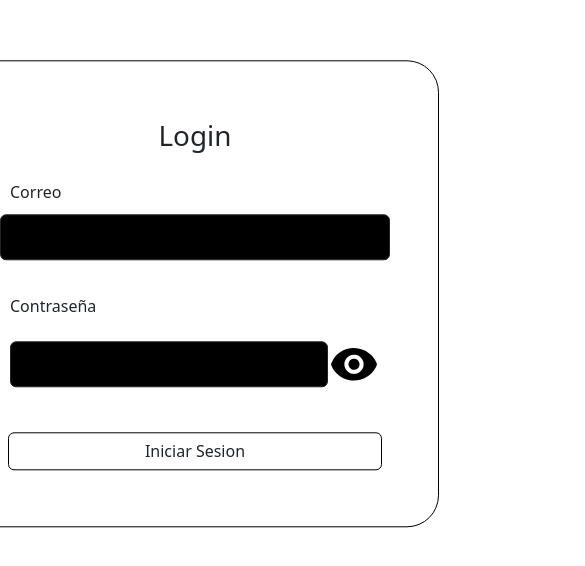
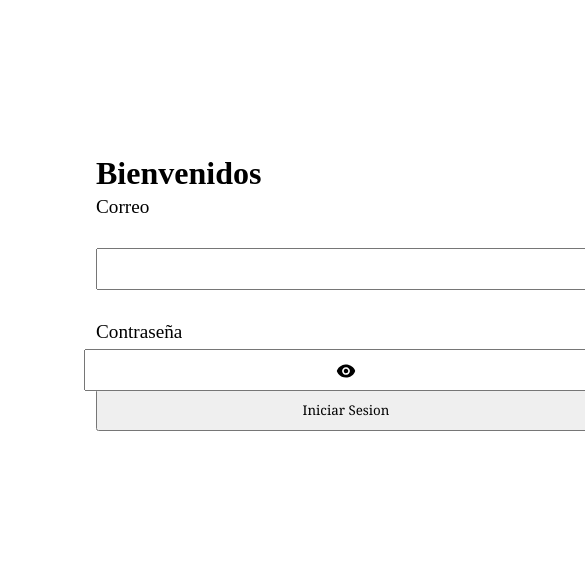
Before and after one commit to no-drive/frontend, a Vue app: page / in a window 390 px wide. Shown: the part 128-694 px from the top of the page, 585 px wide, since content can reach past the window. Built offline with nearby package versions, Linux system fonts and the light colour scheme; no server answers.

Commit message:
haciendo cambios

```diff
--- a/index.html
+++ b/index.html
@@ -3,7 +3,7 @@
   <head>
     <meta charset="UTF-8">
     <link rel="icon" href="/favicon.ico">
-    <link href="https://cdn.jsdelivr.net/npm/bootstrap@5.3.1/dist/css/bootstrap.min.css" rel="stylesheet" integrity="sha384-4bw+/aepP/YC94hEpVNVgiZdgIC5+VKNBQNGCHeKRQN+PtmoHDEXuppvnDJzQIu9" crossorigin="anonymous">
+    <!--link href="https://cdn.jsdelivr.net/npm/bootstrap@5.3.1/dist/css/bootstrap.min.css" rel="stylesheet" integrity="sha384-4bw+/aepP/YC94hEpVNVgiZdgIC5+VKNBQNGCHeKRQN+PtmoHDEXuppvnDJzQIu9" crossorigin="anonymous"--->
     <meta name="viewport" content="width=device-width, initial-scale=1.0">
     <title>Vite App</title>
   </head>
@@ -11,4 +11,51 @@
     <div id="app"></div>
     <script type="module" src="/src/main.js"></script>
   </body>
+  <style>
+
+      /* Eric Meyer's Reset CSS v2.0 - http://cssreset.com */
+      html, body, div, span, applet, object, iframe,
+      h1, h2, h3, h4, h5, h6, p, blockquote, pre,
+      a, abbr, acronym, address, big, cite, code,
+      del, dfn, em, img, ins, kbd, q, s, samp,
+      small, strike, strong, sub, sup, tt, var,
+      b, u, i, center,
+      dl, dt, dd, ol, ul, li,
+      fieldset, form, label, legend,
+      table, caption, tbody, tfoot, thead, tr, th, td,
+      article, aside, canvas, details, embed,
+      figure, figcaption, footer, header, hgroup,
+      menu, nav, output, ruby, section, summary,
+      time, mark, audio, video {
+          margin: 0;
+          padding: 0;
+          border: 0;
+          font-size: 100%;
+          font: inherit;
+          vertical-align: baseline;
+      }
+      /* HTML5 display-role reset for older browsers */
+      article, aside, details, figcaption, figure,
+      footer, header, hgroup, menu, nav, section {
+          display: block;
+      }
+      body {
+          line-height: 1;
+      }
+      ol, ul {
+          list-style: none;
+      }
+      blockquote, q {
+          quotes: none;
+      }
+      blockquote:before, blockquote:after,
+      q:before, q:after {
+          content: '';
+          content: none;
+      }
+      table {
+          border-collapse: collapse;
+          border-spacing: 0;
+      }
+  </style>
 </html>
--- a/src/components/dashboard.vue
+++ b/src/components/dashboard.vue
@@ -5,6 +5,7 @@ import formulario from './dashboard/formulario.vue';
 import configUsuario from './dashboard/configUsuario.vue';
 import listElements from './dashboard/listElements.vue';
 import modalShare from './dashboard/modalShare.vue';
+import './styles/dashboard.css';
 
 export default {
 
@@ -14,17 +15,13 @@ export default {
         },
         openModal(file) {
             this.file = file;
-            console.log(this.file);
             this.showModalPeople = true
         },
-        updateMessage(newMessage) {
-      this.message = newMessage;
-    }
 
     },
     data() {
         return {
-            showModal: false,
+            showModal: true,
             showModalPeople: false,
             file: '',
             message:true
@@ -47,66 +44,20 @@ export default {
     <modalShare class="modal" :file="file" v-if="showModalPeople" @closeModal="showModalPeople = false"></modalShare>
     <div id="dashboard">
         <div id="divConfigUser" class="bg-black">
-            <button @click="showModal = true" id="btnModal" class="p-3" v-if="!showModal">
-                <img src="../assets/configuracion.png" class="responsive"></button>
             <configUsuario v-if="showModal" @close="showModal = false"></configUsuario>
         </div>
         <div id="divContent">
-            <div id="divForm">
-                <formulario @messageFromChildOne="updateMessage" :usuario="usuario" />
-            </div>
+
             <div id="divlistElements">
                 <listElements :message="message"  @modal-open="openModal"></listElements>
             </div>
             <router-link to="/dashboard/users">holi</router-link>
             <router-view></router-view>
         </div>
+        <div id="derecha">
+            <div id="divForm">
+                <formulario @messageFromChildOne="updateMessage" :usuario="usuario" />
+            </div>
+        </div>
     </div>
 </template>
-
-<style>
-#dashboard {
-    width: 100%;
-    height: 100%;
-    display: grid;
-    grid-template-columns: 1fr 12fr;
-}
-
-#btnModal {
-    position: sticky;
-    top: 50vh;
-    align-self: center;
-    transform: translate(0%, -50%);
-    border: none;
-    background: none;
-    padding: 0;
-    margin: 0;
-}
-
-#divContent {
-    min-height: 100vh;
-}
-
-.responsive {
-    width: 100%;
-    height: auto;
-}
-
-.modal {
-    position: fixed;
-    width: 100%;
-    height: 100%;
-    z-index: 999;
-    display: flex;
-    align-items: center;
-    justify-content: center;
-    background-color: rgba(0, 0, 0, 0.5);
-    /* Fondo oscuro semitransparente */
-}
-
-@media (max-width: 500px) {
-    #divConfigUser img {
-        width: 2rem;
-    }
-}
-</style>
--- a/src/components/dashboard/configUsuario.vue
+++ b/src/components/dashboard/configUsuario.vue
@@ -1,9 +1,6 @@
 <template>
     <!-- Sidebar -->
     <div class="d-flex flex-column bg-blue p-2" id="wrapper">
-        <button @click="closeModal" id="btnClose">
-            <img src="../../assets/close.png">
-        </button>
         <h1 class="text-white">Configuración</h1>
         <button @click="navigateChpassword" :class=classBtn>Cambiar clave</button>
         <button @click="rmUser" :class=classBtn>Eliminar Cuenta</button>
@@ -16,6 +13,7 @@
 </template>
 <script>
 import { mapMutations } from 'vuex';
+import '../styles/configUsuario.css';
 export default {
     data() {
         return {
@@ -115,39 +113,3 @@ export default {
 
 
 </script>
-<style>
-#wrapper {
-    justify-content: center;
-    height: 100vh;
-    position: sticky;
-    top: 0;
-}
-
-#wrapper * {
-    margin-bottom: 30%;
-}
-
-#btnClose {
-    position: relative;
-    background: transparent;
-    border: 0;
-    width: 50%;
-    align-self: flex-end;
-
-}
-
-#btnClose img {
-    margin: 0;
-    padding: 0;
-    width: 100%;
-    height: 100%;
-
-}
-
-@media (max-width: 500px) {
-    #btnClose {
-        width: 100%;
-    }
-
-}
-</style>
--- a/src/components/login.vue
+++ b/src/components/login.vue
@@ -1,25 +1,64 @@
+<template>
+  <div class="main">
+    <img id="imgRefrencia" src="https://mecaluxco.cdnwm.com/blog/img/almacenamiento-alta-densidad.1.2.jpg">
+  <div id="login" >
+    <div class="caja">
+      <form id= "formulario" class="caja" @submit.prevent="login">
+        <h1 class="titulo" id="titulo">Bienvenidos</h1>
+        <label class="subtitulo">Correo</label>
+        <br>
+        <input
+          type="email"
+          v-model="correo"
+          id="inputCorreo"
+          required
+          :class="inputClass"
+          @input="isValidEmail()"
+        />
+        <p v-if="!validcorreo" id="alertUser">Correo invalido</p>
+        <br>
+        <label class="subtitulo">Contraseña</label>
+        <div id="passDiv" class="">
+          <input
+            required
+            id="inputPass"
+            :type="passwordFieldType"
+            v-model="password"
+            :class="inputClass"
+            @input="isValidPwd()"
+          />
+
+          <button
+            type="button"
+            @click="togglePasswordVisibility"
+            id="btnView"
+          >
+            <img src="../assets/view.svg" id="eyeboton" />
+          </button>
+        </div>
+        <p v-if="!validPwd" id="alertpwd">{{ invalidPwd }}</p>
+
+        <h2 v-if="messageServer">{{ messageServer }}</h2>
+        <button type="submit" id="btnLogin" class="btn btn-white border border-black m-2">
+          Iniciar Sesion
+        </button>
+      </form>
+    </div>
+  </div>
+</div>
+  <Loader v-if="this.loading"></Loader>
+</template>
 <script>
 import Loader from "./Loader.vue";
 import { ref } from "vue";
 import api from "@/services/apiUsers.js"
+import './styles/login.css'
 export default {
   components: {
     Loader,
   },
   data() {
     return {
-      inputClass: [
-        "form-group ",
-        "mb-4",
-        "d-flex ",
-        "text-white",
-        "flex-column",
-        "bg-black",
-        "border",
-        "border-dark",
-        "rounded-2",
-        "h5",
-      ],
       correo: null,
       password: null,
       passwordFieldType: "password",
@@ -116,83 +155,3 @@ export default {
   },
 };
 </script>
-
-<template>
-  <div id="login" class="border border-black rounded-5 mx-auto my-auto">
-    <div class="d-flex flex-column m-5">
-      <form class="form d-flex flex-column" @submit.prevent="login">
-        <h1 class="align-self-center">Login</h1>
-        <label>Correo</label>
-        <input
-          type="text"
-          v-model="correo"
-          id="inputCorreo"
-          required
-          :class="inputClass"
-          @input="isValidEmail()"
-        />
-        <p v-if="!validcorreo" id="alertUser">Correo invalido</p>
-
-        <label>Contraseña</label>
-        <div class="d-flex align-items-center">
-          <input
-            required
-            id="inputPass"
-            :type="passwordFieldType"
-            v-model="password"
-            :class="inputClass"
-            @input="isValidPwd()"
-          />
-
-          <button
-            type="button"
-            class="mb-4 btn btn-white"
-            @click="togglePasswordVisibility"
-            id="btnView"
-          >
-            <img src="../assets/view.svg" class="p-0" />
-          </button>
-        </div>
-        <p v-if="!validPwd" id="alertpwd">{{ invalidPwd }}</p>
-
-        <h2 v-if="messageServer">{{ messageServer }}</h2>
-        <button type="submit" id="btnLogin" class="btn btn-white border border-black m-2">
-          Iniciar Sesion
-        </button>
-      </form>
-    </div>
-  </div>
-  <Loader v-if="this.loading"></Loader>
-</template>
-<style>
-#login {
-  position: absolute;
-  top: 50%;
-  left: 50%;
-  transform: translate(-50%, -50%);
-}
-
-#btnView {
-  position: relative;
-  align-self: flex-end;
-  width: 100%;
-  height: 100%;
-  padding: 0;
-  margin: 0;
-  gap: 2px;
-}
-
-#inputPass {
-  position: relative;
-  display: flex;
-  flex-direction: row;
-}
-
-img {
-  position: relative;
-  width: 50px;
-  height: 50px;
-  padding: 0;
-  margin: 0;
-}
-</style>
--- /dev/null
+++ b/src/components/styles/configUsuario.css
@@ -0,0 +1,16 @@
+#wrapper {
+    justify-content: center;
+    height: 100vh;
+    background-color: white;
+    top: 0;
+}
+
+
+#btnClose {
+    position: relative;
+    background: transparent;
+    border: 0;
+    width: 50%;
+    align-self: flex-end;
+
+}
--- /dev/null
+++ b/src/components/styles/dashboard.css
@@ -0,0 +1,41 @@
+#dashboard {
+    padding: 0;
+    top: 0;
+    width: 100%;
+    height: 100%;
+    display: grid;
+    background-color: rgb(229, 231, 237);
+    grid-template-columns: 2fr 5fr 3fr;
+}
+
+#btnModal {
+    align-self: center;
+    transform: translate(0%, -50%);
+    border: none;
+    background: none;
+    padding: 0;
+    margin: 0;
+}
+
+#divContent {
+    min-height: 100vh;
+}
+
+.responsive {
+    width: 100%;
+    height: auto;
+}
+
+.modal {
+    position: fixed;
+    width: 100%;
+    height: 100%;
+    z-index: 999;
+    display: flex;
+    align-items: center;
+    justify-content: center;
+    background-color: rgba(0, 0, 0, 0.5);
+}
+#derecha{
+    background-color: peru;
+}
--- /dev/null
+++ b/src/components/styles/login.css
@@ -0,0 +1,63 @@
+  *{
+    font-family: Cambria, Cochin, Georgia, Times, 'Times New Roman', serif;
+  }
+#imgRefrencia {
+    width: 100%;
+    height: 100%;
+
+  }
+.caja{
+  width: 500px;
+  padding: 3em;
+}
+.main{
+  position: relative;
+  height: 100vh;
+  width: 100%;
+  display: grid;
+  grid-template-columns: 1fr 1fr;
+}
+.subtitulo{
+  font-size:1.2em;
+
+}
+#btnview{
+  position: fixed;
+  height: 20px;
+  width: 20pt;
+  z-index: 20;
+  background-color: red;
+  border-radius: 0;
+}
+#login{
+  display: flex;
+  flex-direction: column;
+  justify-content: center;
+  align-items: center;
+  gap:2em;
+}
+#eyeboton{
+  position: relative;
+  height: 20px;
+  width: 20px;
+}
+#titulo{
+  font-size: 2em;
+  font-weight: bold;
+}
+#inputPass{
+  position: absolute;
+  width: 100%;
+}
+#formulario{
+  display: flex;
+  flex-direction: column;
+  gap: 0.5em;
+}
+#passDiv{
+  display: flex;
+  justify-content: space-evenly
+  ;
+  height: 2em;
+  position: relative;
+}
```
